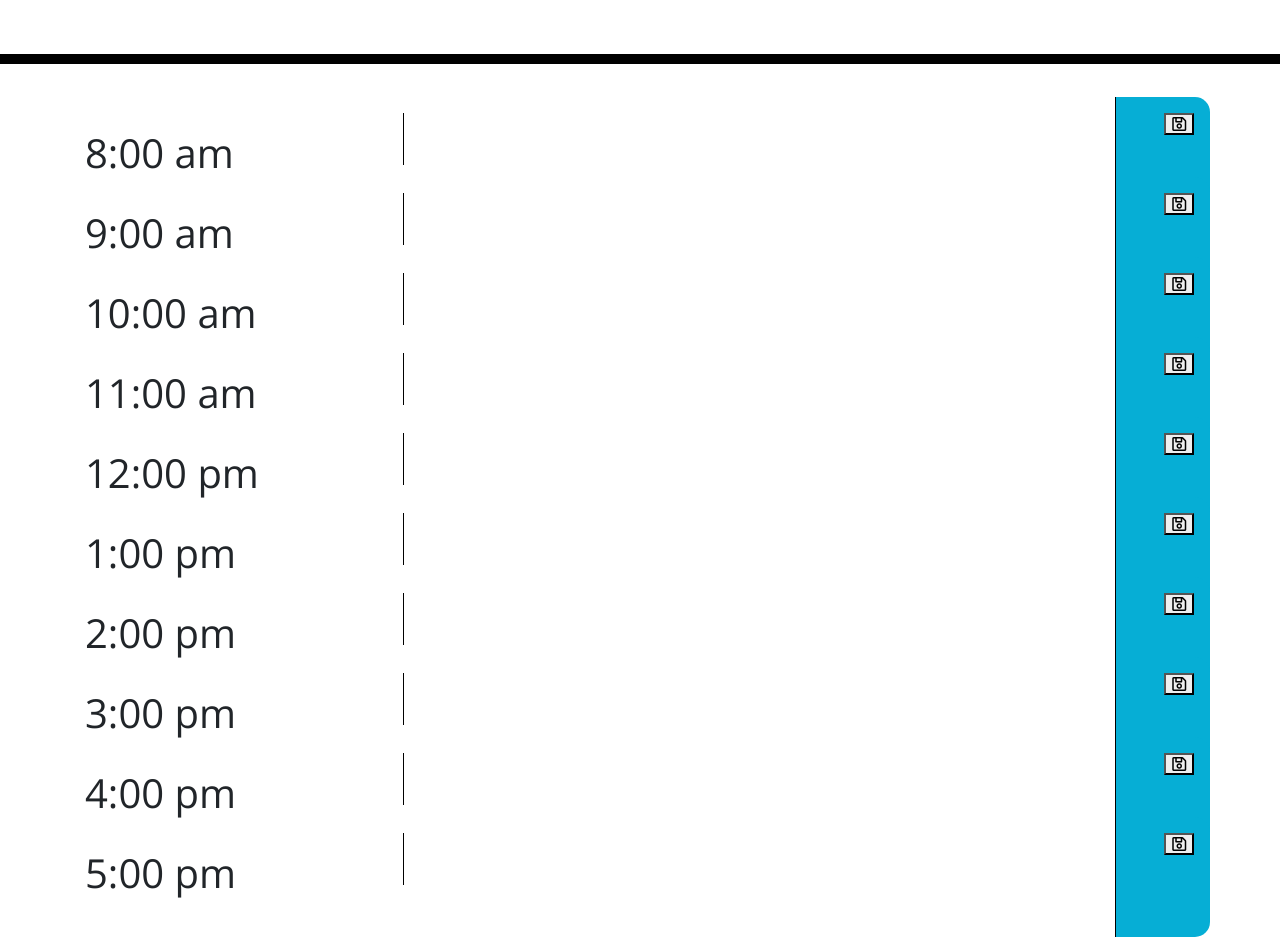
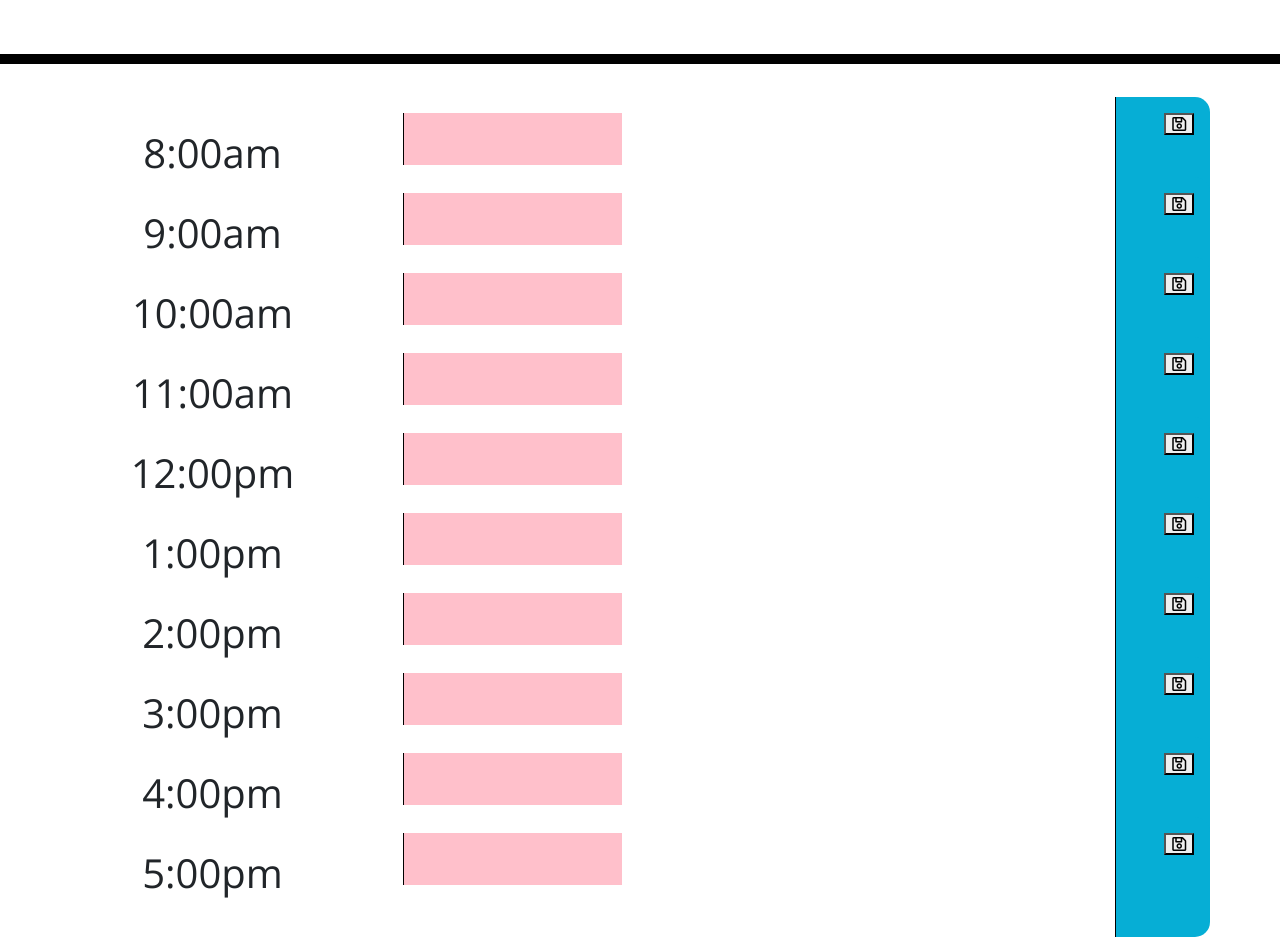
Before and after one commit to msaviola/Planner, a plain HTML site: page index.html in a window 1280 px wide. Shown: the part 240-1180 px from the top of the page. Drawn offline with nearby package versions, Linux system fonts and the light colour scheme.

Commit message:
color coding

```diff
--- a/index.html
+++ b/index.html
@@ -24,7 +24,7 @@
     <!-- Timeblocks go here -->
     <div class="row">
       <div class="Time col-md-3">
-        <h1>8:00 am</h1>
+        <h1>8:00am</h1>
       </div>
       <div class="Task col-md-8">
         <textarea type="text" id="task-input0"> </textarea>
@@ -36,7 +36,7 @@
 
     <div class="row">
       <div class="Time col-md-3">
-        <h1>9:00 am</h1>
+        <h1>9:00am</h1>
       </div>
       <div class="Task col-md-8">
         <textarea type="text" id="task-input1">  </textarea>
@@ -48,7 +48,7 @@
 
     <div class="row">
       <div class="Time col-md-3">
-        <h1>10:00 am</h1>
+        <h1>10:00am</h1>
       </div>
       <div class="Task col-md-8">
         <textarea type="text" id="task-input2">  </textarea>
@@ -61,7 +61,7 @@
 
     <div class="row">
       <div class="Time col-md-3">
-        <h1>11:00 am</h1>
+        <h1>11:00am</h1>
       </div>
       <div class="Task col-md-8">
         <textarea type="text" id="task-input3"> </textarea>
@@ -73,7 +73,7 @@
 
     <div class="row">
       <div class="Time col-md-3">
-        <h1>12:00 pm</h1>
+        <h1>12:00pm</h1>
       </div>
       <div class="Task col-md-8">
         <textarea type="text" id="task-input4">  </textarea>
@@ -85,7 +85,7 @@
 
     <div class="row">
       <div class="Time col-md-3">
-        <h1>1:00 pm</h1>
+        <h1>1:00pm</h1>
       </div>
       <div class="Task col-md-8">
         <textarea type="text" id="task-input5">  </textarea>
@@ -97,7 +97,7 @@
 
     <div class="row">
       <div class="Time col-md-3">
-        <h1>2:00 pm</h1>
+        <h1>2:00pm</h1>
       </div>
       <div class="Task col-md-8">
         <textarea type="text" id="task-input6"> </textarea>
@@ -109,7 +109,7 @@
 
     <div class="row">
       <div class="Time col-md-3">
-        <h1>3:00 pm</h1>
+        <h1>3:00pm</h1>
       </div>
       <div class="Task col-md-8">
         <textarea type="text" id="task-input7">  </textarea>
@@ -121,7 +121,7 @@
 
     <div class="row">
       <div class="Time col-md-3">
-        <h1>4:00 pm</h1>
+        <h1>4:00pm</h1>
       </div>
       <div class="Task col-md-8">
         <textarea type="text" id="task-input8">  </textarea>
@@ -133,7 +133,7 @@
 
     <div class="row">
       <div class="Time col-md-3">
-        <h1>5:00 pm</h1>
+        <h1>5:00pm</h1>
       </div>
       <div class="Task col-md-8">
         <textarea type="text" id="task-input9">  </textarea>
--- a/script.js
+++ b/script.js
@@ -1,26 +1,3 @@
-
-// // functions
-// function myCalendar() {
-//     $(document).ready(function () {
-//         let momentVar = moment().format('dddd, MMMM DD, YYYY');
-//         let workHours = ["8am", "9am", "10am", "11am", "12pm", "1pm", "2pm", "3pm", "4pm", "5pm"]
-// function currentDay(){
-//     let currentDay = $("#currentDay").text(momentVar);
-//         return currentDay;
-
-
-
-// $(document).ready(function() {
-
-//   console.log(displayDate)
-
-
-// })
-
-/* If you're feeling fancy you can add interactivity
-    to your site with Javascript */
-
-
 
 
 // functions
@@ -29,9 +6,57 @@ function displayDate() {
     console.log(currentDate);
     $("#currentDay").text(JSON.stringify(currentDate))
 
-  }
+}
+
+//function currentTime(){
+
+  //var Time=document.querySelector$("#Time"+i)
 
 
+  function colorCoding() {
+
+    let hourNow24 = moment().format('HH');
+    //console.log(hourNow24);
+
+    var workHours = ["8", "9", "10", "11", "12", "13", "14", "15", "16", "17"]
+
+
+
+    if(hourNow24 >= 8 && hourNow24 <= 17) {
+
+      for (let i =0; i<=10 ; i++) {
+        //console.log(workHours[i]);
+
+        if (workHours[i] == hourNow24) {
+          $('#task-input'+i).css('background-color', 'red');
+          //console.log($('#task-input'+i));
+          continue;
+        }
+
+        if (workHours[i]<hourNow24) {
+          $('#task-input'+i).css('background-color', 'grey');
+        }
+        if (workHours[i]>hourNow24){
+          $('#task-input'+i).css('background-color', 'green');
+           console.log($('#task-input'+i));
+           console.log(workHours[i]);
+           console.log(hourNow24);
+
+        }
+        else{
+          $('#task-input'+i).css('background-color', 'blue');
+          //console.log($('#task-input'+i));
+        }
+      }
+
+    }
+    else {
+
+      $("textarea").css('background-color', 'pink');
+    }
+
+
+  }
 
 
   $(".saveBtn").on("click", function(event) {
@@ -120,5 +145,6 @@ function displayDate() {
     displayDate()
     getSavedTasks()
     console.log(window.localStorage);
+    colorCoding()
 
   })
--- a/style.css
+++ b/style.css
@@ -25,7 +25,7 @@ textarea{
   white-space: pre-wrap;
 }
 
-.time-block{
+.Time{
   text-align: center;
   border-radius: 15px;
 }
```
Also changed, not shown: 1 other file.
